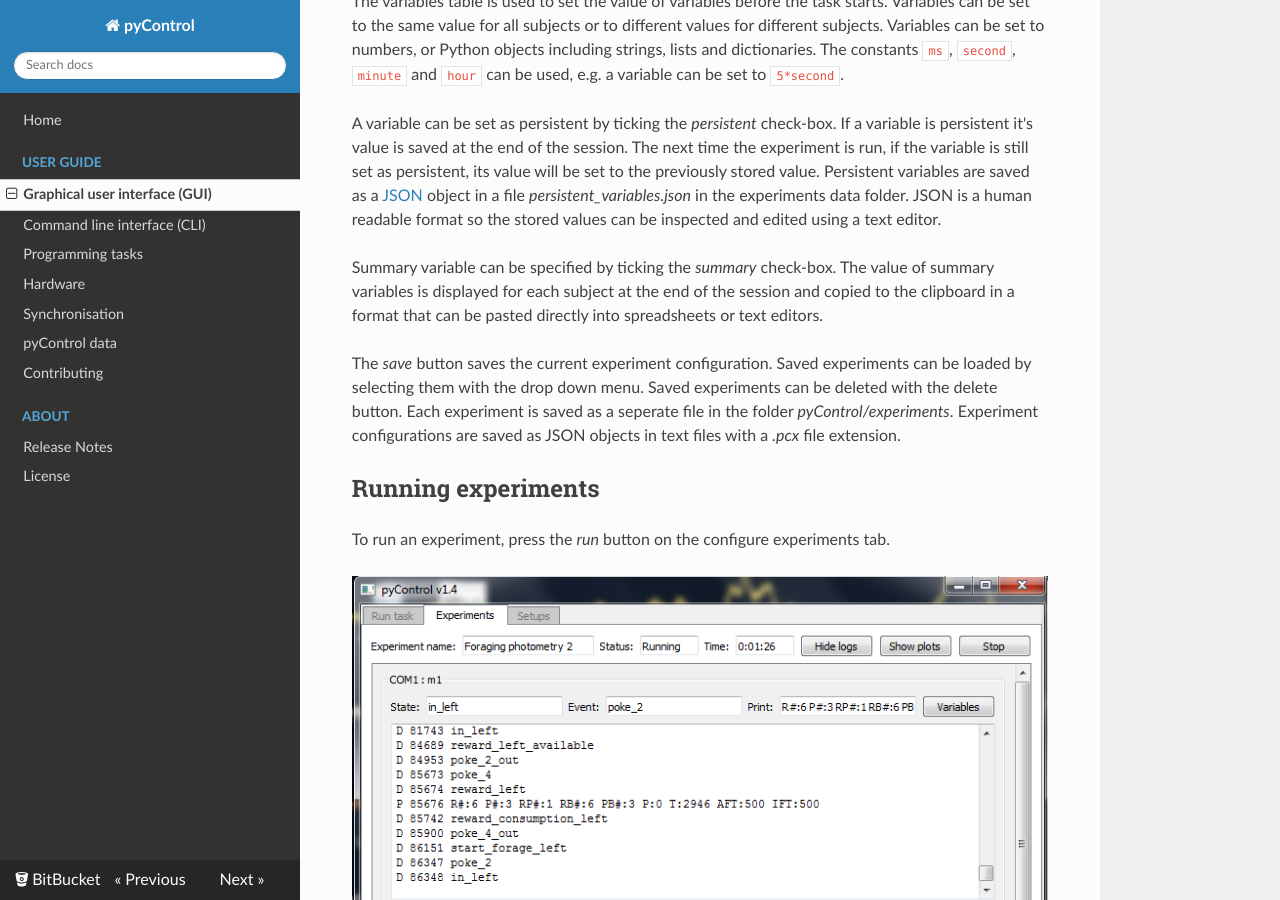
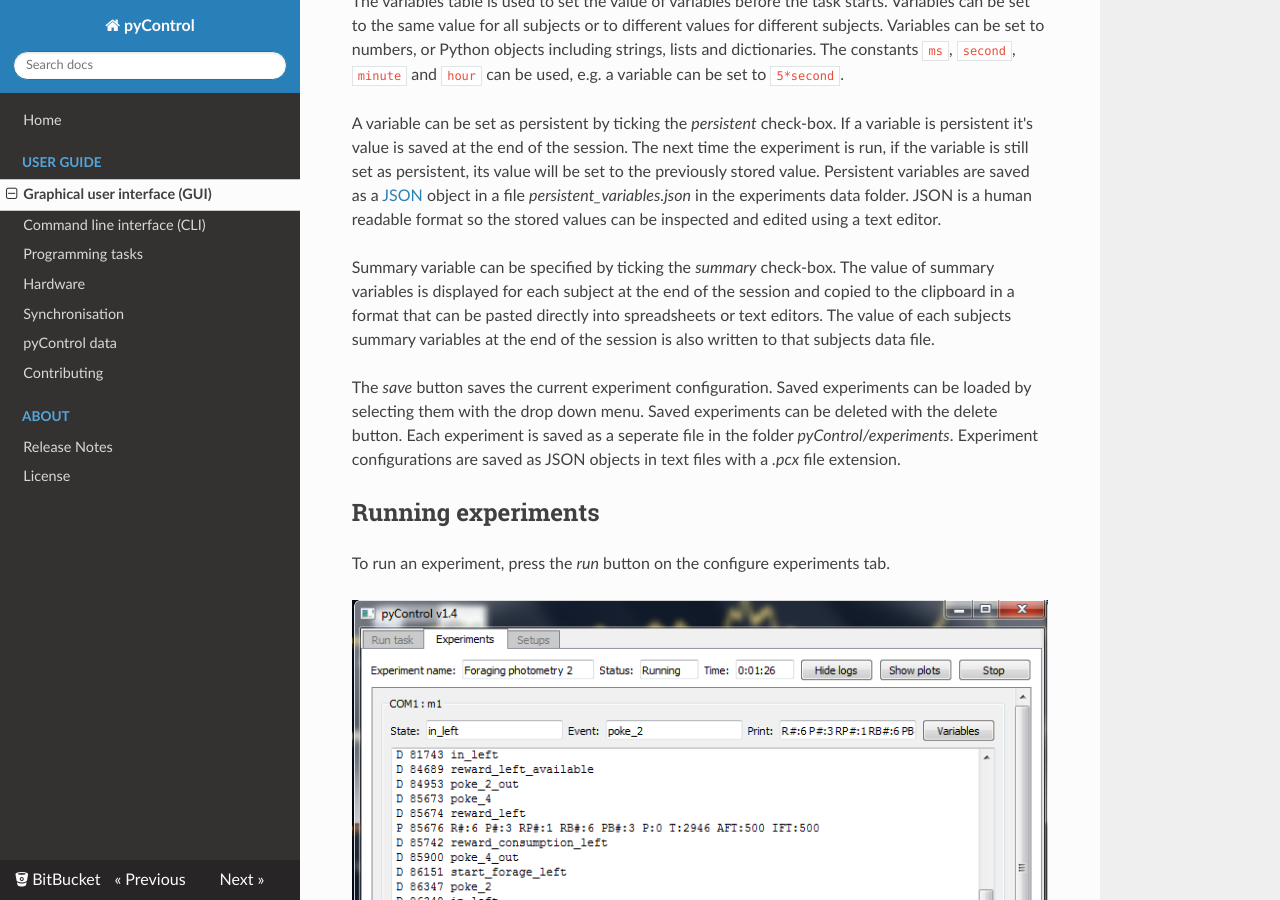
Before and after one commit to pyControl/docs, an MkDocs documentation site: the page built from docs/user-guide/graphical-user-interface.md, in a window 1280 px wide and 900 px high, scrolled down 3249 px. Built offline with MkDocs 1.6.1, drawn with Linux system fonts in a browser that asks for light colours; nearby versions of some CDN libraries.

Commit message:
Added line to GUI docs indicating that summary variables are saved to data files at the end of the session.

```diff
--- a/docs/user-guide/graphical-user-interface.md
+++ b/docs/user-guide/graphical-user-interface.md
@@ -34,7 +34,7 @@
 
 A variable can be set as persistent by ticking the *persistent* check-box. If a variable is persistent it's value is saved at the end of the session. The next time the experiment is run, if the variable is still set as persistent, its value will be set to the previously stored value.  Persistent variables are saved as a [JSON](https://www.json.org/) object in a file *persistent_variables.json* in the experiments data folder. JSON is a human readable format so the stored values can be inspected and edited using a text editor.
 
-Summary variable can be specified by ticking the *summary* check-box. The value of summary variables is displayed for each subject at the end of the session and copied to the clipboard in a format that can be pasted directly into spreadsheets or text editors.
+Summary variable can be specified by ticking the *summary* check-box. The value of summary variables is displayed for each subject at the end of the session and copied to the clipboard in a format that can be pasted directly into spreadsheets or text editors. The value of each subjects summary variables at the end of the session is also written to that subjects data file.
 
 The *save* button saves the current experiment configuration.  Saved experiments can be loaded by selecting them with the drop down menu. Saved experiments can be deleted with the delete button.  Each experiment is saved as a seperate file in the folder *pyControl/experiments*.  Experiment configurations are saved as  JSON objects in text files with a *.pcx* file extension.
 
```
